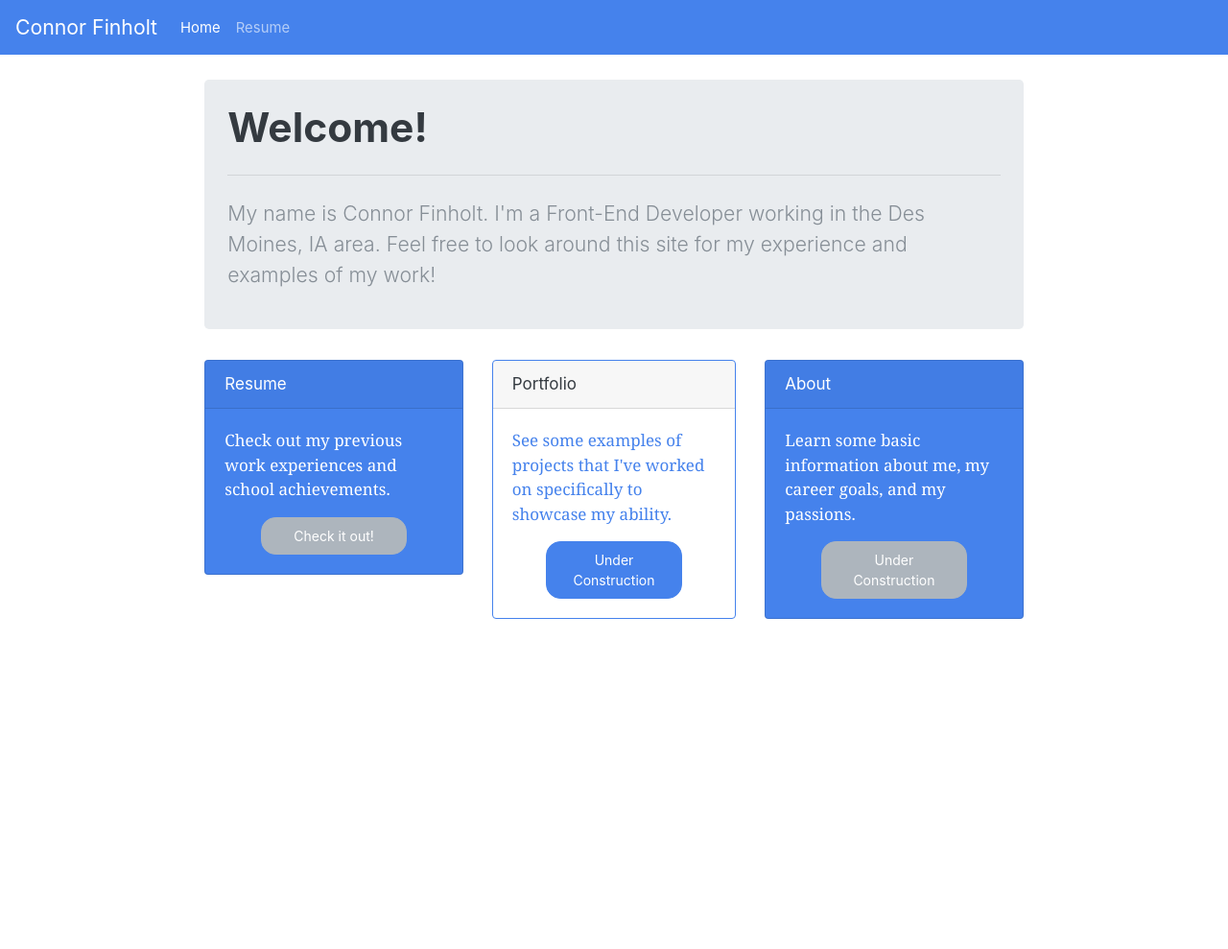
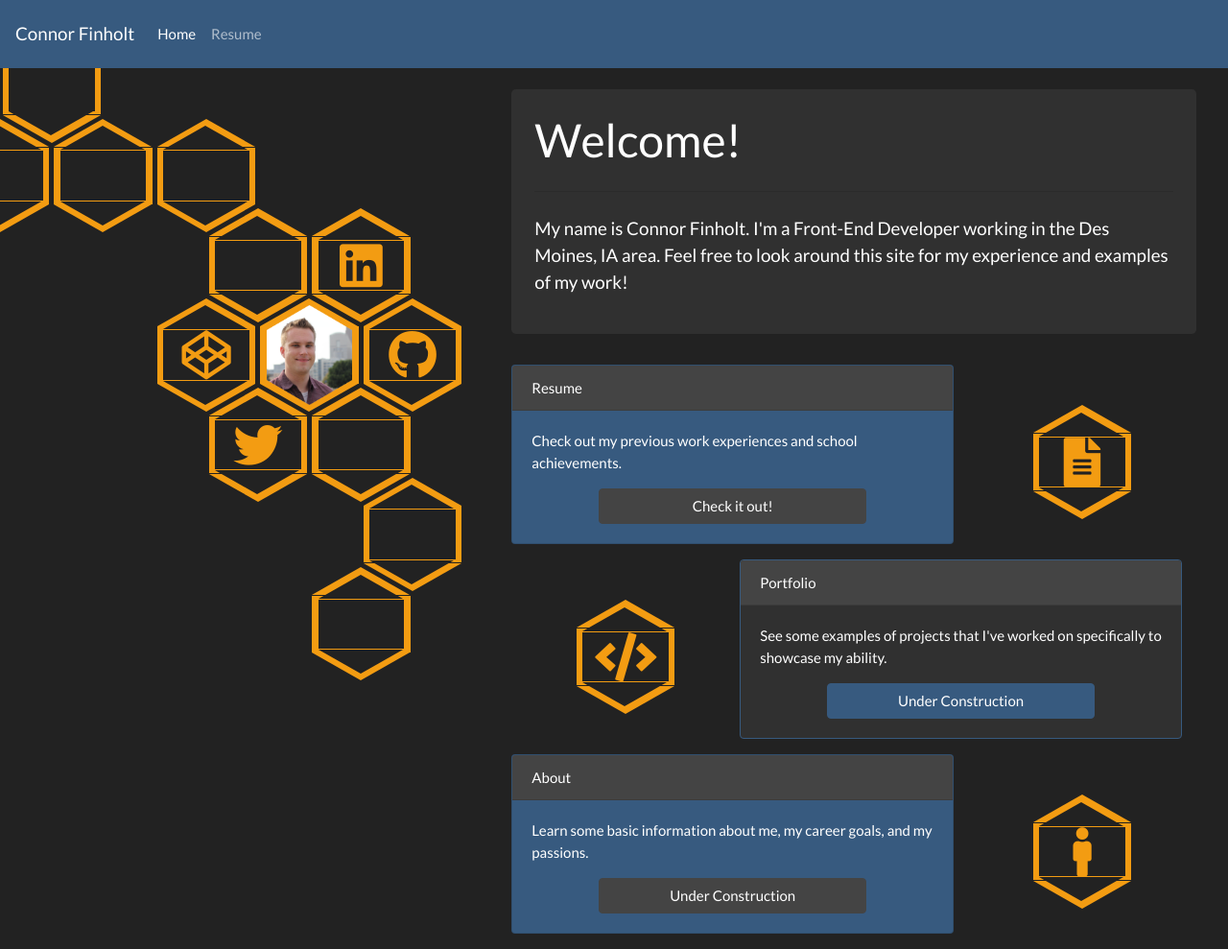
Before and after one commit to Finholt/Finholt.github.io, a plain HTML site: page index.html in a window 1280 px wide. Shown: the whole page at 96% size. Before the commit the page ends 800 px from the top, so only its background shows below. Drawn offline with nearby package versions, Linux system fonts and the light colour scheme.

Commit message:
Re-doing home page to use new hex design

```diff
--- /dev/null
+++ b/css/main.css
@@ -0,0 +1,232 @@
+/* body {
+    background-color: #454749;
+    margin: 0 0 0 0;
+    height: 100vh;
+    width: 100vw;
+    overflow: hidden;
+
+} */
+
+.hexagon {
+    width: 8vw;
+	height: 4.62vw;
+	background: #F39C12;
+    position: absolute;
+    z-index: 100;
+}
+.hexagon:before,
+.hexagon:after {
+    content: "";
+    position: absolute;
+    left: 0;
+	width: 0;
+	height: 0;
+	border-left: 4vw solid transparent;
+    border-right: 4vw solid transparent;
+    z-index: 100;
+}
+.hexagon:before {
+	top: -2.31vw;
+	border-bottom: 2.31vw solid #F39C12;
+}
+.hexagon:after {
+	bottom: -2.31vw;
+	border-top: 2.31vw solid #F39C12;
+}
+
+.hexagonInner {
+    position: absolute;
+    top: 50%;
+    left: 50%;
+    margin-left: -3.5vw;
+    margin-top: -2.02vw;
+    width: 7vw;
+    height: 4.04vw;
+    background: #222;
+    z-index: 200;
+}
+.hexagonInner:before,
+.hexagonInner:after {
+    content: "";
+    position: absolute;
+    left: 0;
+	width: 0;
+	height: 0;
+	border-left: 3.5vw solid transparent;
+    border-right: 3.5vw solid transparent;
+    z-index: 200;
+}
+.hexagonInner:before {
+    top: -2.02vw;
+	border-bottom: 2.02vw solid #222;
+}
+.hexagonInner:after {
+    bottom: -2.02vw;
+	border-top: 2.02vw solid #222;
+}
+
+.centerHex {
+    position: absolute;
+    width: 4vw;
+    height: 4vw;
+    top: 50%;
+    left: 50%;
+    margin-top: -2vw;
+    margin-left: -2vw;
+    font-size: 4vw;
+    text-align: center;
+    justify-content: center;
+    color: #F39C12;
+}
+
+.activeHex_m {
+    z-index: 150;
+    animation: popHex .75s 0s linear 1 forwards;
+}
+.activeHex_ur {
+    z-index: 150;
+    animation: slideHex_ur .75s 0s linear 1 forwards;
+}
+.activeHex_l {
+    z-index: 150;
+    animation: slideHex_l .75s 0s linear 1 forwards;
+}
+.activeHex_r {
+    z-index: 150;
+    animation: slideHex_r .75s 0s linear 1 forwards;
+}
+.activeHex_ll {
+    z-index: 150;
+    animation: slideHex_ll .75s 0s linear 1 forwards;
+}
+
+@keyframes popHex {
+    0% {
+        transform:scale(1,1);
+    }
+    20% {
+        transform:scale(1.5,1.5);
+    }
+    40% {
+        transform:scale(1.5,1.5);
+    }
+    60% {
+        transform:scale(1,1);
+    }
+    70% {
+        transform:scale(1.2,1.2);
+    }
+    80% {
+        transform:scale(1,1);
+    }
+    90% {
+        transform:scale(1.1,1.1);
+    }
+    100% {
+        transform:scale(1,1);
+    }
+}
+@keyframes slideHex_ur {
+    0% {
+        transform:translate(0,0);
+    }
+    20% {
+        transform:translate(0.86vw,-1.5vw);
+    }
+    40% {
+        transform:translate(0.86vw,-1.5vw);
+    }
+    60% {
+        transform:translate(0,0);
+    }
+    70% {
+        transform:translate(0.69vw,-1.2vw);
+    }
+    80% {
+        transform:translate(0,0);
+    }
+    90% {
+        transform:translate(0.63vw,-1.1vw);
+    }
+    100% {
+        transform:translate(0,0);
+    }
+}
+@keyframes slideHex_l {
+    0% {
+        transform:translate(0,0);
+    }
+    20% {
+        transform:translate(-1.5vw,0);
+    }
+    40% {
+        transform:translate(-1.5vw,0);
+    }
+    60% {
+        transform:translate(0,0);
+    }
+    70% {
+        transform:translate(-1.2vw,0);
+    }
+    80% {
+        transform:translate(0,0);
+    }
+    90% {
+        transform:translate(-1.1vw,0);
+    }
+    100% {
+        transform:translate(0,0);
+    }
+}
+@keyframes slideHex_r {
+    0% {
+        transform:translate(0,0);
+    }
+    20% {
+        transform:translate(1.5vw,0);
+    }
+    40% {
+        transform:translate(1.5vw,0);
+    }
+    60% {
+        transform:translate(0,0);
+    }
+    70% {
+        transform:translate(1.2vw,0);
+    }
+    80% {
+        transform:translate(0,0);
+    }
+    90% {
+        transform:translate(1.1vw,0);
+    }
+    100% {
+        transform:translate(0,0);
+    }
+}
+@keyframes slideHex_ll {
+    0% {
+        transform:translate(0,0);
+    }
+    20% {
+        transform:translate(-0.86vw,1.5vw);
+    }
+    40% {
+        transform:translate(-0.86vw,1.5vw);
+    }
+    60% {
+        transform:translate(0,0);
+    }
+    70% {
+        transform:translate(-0.69vw,1.2vw);
+    }
+    80% {
+        transform:translate(0,0);
+    }
+    90% {
+        transform:translate(-0.63vw,1.1vw);
+    }
+    100% {
+        transform:translate(0,0);
+    }
+}
--- a/index.html
+++ b/index.html
@@ -6,14 +6,16 @@
     <meta name="viewport" content="width=device-width, initial-scale=1.0">
     <meta http-equiv="X-UA-Compatible" content="ie=edge">
     <title>Connor Finholt</title>
-    <link rel="stylesheet" href="https://bootswatch.com/4/litera/bootstrap.min.css">
+    <link rel="stylesheet" href="https://bootswatch.com/4/darkly/bootstrap.min.css">
     <link rel="stylesheet" href="css/animate.css">
+    <link rel="stylesheet" href="https://use.fontawesome.com/releases/v5.3.1/css/all.css" integrity="sha384-mzrmE5qonljUremFsqc01SB46JvROS7bZs3IO2EmfFsd15uHvIt+Y8vEf7N7fWAU" crossorigin="anonymous">
+    <link rel="stylesheet" href="css/main.css">
     <script src="https://ajax.googleapis.com/ajax/libs/jquery/3.3.1/jquery.min.js"></script>
     <script src="js/main.js"></script>
 </head>
 
-<body style="overflow: hidden">
-    <nav class="navbar navbar-expand-lg navbar-dark bg-primary">
+<body>
+    <nav class="navbar navbar-expand-lg navbar-dark bg-primary" style="z-index: 1000;">
         <a class="navbar-brand" href="#">Connor Finholt</a>
         <button class="navbar-toggler" type="button" data-toggle="collapse" data-target="#navbarColor01" aria-controls="navbarColor01"
             aria-expanded="false" aria-label="Toggle navigation" style="">
@@ -41,7 +43,66 @@
     </nav>
     <br>
 
-    <div class="col-lg-8 offset-lg-2 col-md-10 offset-md-1 col-sm-12">
+    <div id="hexGrid" class="d-none d-lg-block">
+        <div id="hex12" class="hexagon" style="top: 4.7vw; left:0.2vw;">
+            <div class="hexagonInner"></div>
+        </div>
+        <div id="hex21" class="hexagon" style="top: 12vw; left:-4vw;">
+            <div class="hexagonInner"></div>
+        </div>
+        <div id="hex23" class="hexagon" style="top: 12vw; left:4.4vw;">
+            <div class="hexagonInner"></div>
+        </div>
+        <div id="hex25" class="hexagon" style="top: 12vw; left:12.8vw;">
+            <div class="hexagonInner"></div>
+        </div>
+        <div id="hex36" class="hexagon" style="top: 19.3vw; left:17vw;">
+            <div class="hexagonInner"></div>
+        </div>
+        <div id="hex38" class="hexagon" style="top: 19.3vw; left:25.4vw;">
+            <div class="hexagonInner">
+                <a href="https://www.linkedin.com/in/connorfinholt/" target="_blank"><i class="fab fa-linkedin centerHex" onmouseover="hexHover('hex38', 'ur')"></i></a>
+            </div>
+        </div>
+        <div id="hex45" class="hexagon" style="top: 26.6vw; left:12.8vw;">
+            <div class="hexagonInner">
+                <a href="https://codepen.io/Finholt/" target="_blank"><i class="fab fa-codepen centerHex" onmouseover="hexHover('hex45', 'l')"></i></a>
+            </div>
+        </div>
+        <div id="hex47" class="hexagon" style="top: 26.6vw; left:21.2vw;">
+            <img src="resources/hexProfile.png" alt="Connor Finholt's Headshot" onmouseover="hexHover('hex47', 'm')"
+                style="position: absolute;
+                top: 50%;
+                left: 50%;
+                width: 7vw;
+                height: 8.08vw;
+                z-index: 200;
+                margin-left: -3.5vw;
+                margin-top: -4.04vw;">
+        </div>
+        <div id="hex49" class="hexagon" style="top: 26.6vw; left:29.6vw;">
+            <div class="hexagonInner">
+                <a href="https://github.com/Finholt/Finholt.github.io" target="_blank"><i class="fab fa-github centerHex" onmouseover="hexHover('hex49', 'r')"></i></a>
+            </div>
+        </div>
+        <div id="hex56" class="hexagon" style="top: 33.9vw; left:17vw;">
+            <div class="hexagonInner">
+                <a href="https://twitter.com/Sea_Fin" target="_blank"><i class="fab fa-twitter centerHex" onmouseover="hexHover('hex56', 'll')"></i></a>
+            </div>
+        </div>
+        <div id="hex58" class="hexagon" style="top: 33.9vw; left:25.4vw;">
+            <div class="hexagonInner"></div>
+        </div>
+        <div id="hex69" class="hexagon" style="top: 41.2vw; left:29.6vw;">
+            <div class="hexagonInner"></div>
+        </div>
+        <div id="hex78" class="hexagon" style="top: 48.5vw; left:25.4vw;">
+            <div class="hexagonInner"></div>
+        </div>
+    </div>
+
+
+    <div class="col-lg-7 offset-lg-5 pr-5 col-md-10 offset-md-1 col-sm-12">
         <div class="row">
             <div class="jumbotron col-sm-12 p-4">
                 <h1>Welcome!</h1>
@@ -52,8 +113,8 @@
         </div>
 
         <div class="row">
-            <div class="col-md-4 col-sm-12 pl-0 animated fadeInUp" id="resumeCard">
-                <div class="card text-white bg-primary mb-3" style="max-width: 20rem;">
+            <div class="col-md-8 col-sm-12 pl-0" id="resumeCard">
+                <div class="card text-white bg-primary mb-3" style="min-height: 10vw;">
                     <div class="card-header">Resume</div>
                     <div class="card-body">
                         <p class="card-text">Check out my previous work experiences and school achievements.</p>
@@ -61,17 +122,35 @@
                     </div>
                 </div>
             </div>
-            <div class="col-md-4 col-sm-12" id="portfolioCard">
-                <div class="card border-primary mb-3" style="max-width: 20rem;">
+            <div class="col-md-4 d-none d-md-block">
+                <div id="hexLinkResume" class="hexagon" style="top: 50%; left:50%; margin-left: -4vw; margin-top: -2.31vw;">
+                    <div class="hexagonInner">
+                        <a href="html/resume.html"><i class="fas fa-file-alt centerHex" onmouseover="hexHover('hexLinkResume', 'm')"></i></a>
+                    </div>
+                </div>
+            </div>
+        </div>
+        <div class="row">
+            <div class="col-md-4 d-none d-md-block">
+                <div id="hexLinkPortfolio" class="hexagon" style="top: 50%; left:50%; margin-left: -4vw; margin-top: -2.31vw;">
+                    <div class="hexagonInner">
+                        <i class="fas fa-code centerHex" style="width: 6vw; margin-left: -3vw;" onmouseover="hexHover('hexLinkPortfolio', 'm')"></i>
+                    </div>
+                </div>
+            </div>
+            <div class="col-md-8 col-sm-12 pl-0" id="portfolioCard">
+                <div class="card border-primary mb-3" style="min-height: 10vw;">
                     <div class="card-header">Portfolio</div>
-                    <div class="card-body text-primary">
+                    <div class="card-body">
                         <p class="card-text">See some examples of projects that I've worked on specifically to showcase my ability.</p>
                         <button class="btn btn-primary col-sm-8 offset-sm-2">Under Construction</button>
                     </div>
                 </div>
             </div>
-            <div class="col-md-4 col-sm-12 pr-0" id="aboutCard">
-                <div class="card text-white bg-primary mb-3" style="max-width: 20rem;">
+        </div>
+        <div class="row">
+            <div class="col-md-8 col-sm-12 pl-0" id="aboutCard">
+                <div class="card text-white bg-primary mb-3" style="min-height: 10vw;">
                     <div class="card-header">About</div>
                     <div class="card-body">
                         <p class="card-text">Learn some basic information about me, my career goals, and my passions.</p>
@@ -79,8 +158,36 @@
                     </div>
                 </div>
             </div>
+            <div class="col-md-4 d-none d-md-block">
+                    <div id="hexLinkAbout" class="hexagon" style="top: 50%; left:50%; margin-left: -4vw; margin-top: -2.31vw;">
+                        <div class="hexagonInner">
+                            <i class="fas fa-male centerHex" onmouseover="hexHover('hexLinkAbout', 'm')"></i>
+                        </div>
+                    </div>
+                </div>
         </div>
     </div>
+
+    <!-- Modal -->
+    <div class="modal fade" id="exampleModal" tabindex="-1" role="dialog" aria-labelledby="exampleModalLabel" aria-hidden="true">
+        <div class="modal-dialog" role="document">
+          <div class="modal-content">
+            <div class="modal-header">
+              <h5 class="modal-title" id="exampleModalLabel">Modal title</h5>
+              <button type="button" class="close" data-dismiss="modal" aria-label="Close">
+                <span aria-hidden="true">&times;</span>
+              </button>
+            </div>
+            <div class="modal-body">
+              ...
+            </div>
+            <div class="modal-footer">
+              <button type="button" class="btn btn-secondary" data-dismiss="modal">Close</button>
+              <button type="button" class="btn btn-primary">Save changes</button>
+            </div>
+          </div>
+        </div>
+      </div>
 </body>
 
 </html>
--- a/js/main.js
+++ b/js/main.js
@@ -1,18 +1,29 @@
 $(function () {
     $("#portfolioNav").hide();
     $("#aboutNav").hide();
-    $("#portfolioCard").hide();
-    $("#aboutCard").hide();
 
-    setTimeout(function(){
-        $("#portfolioCard").show();
-        $('#portfolioCard').addClass('animated fadeInUp');
-    }, 100);
-    setTimeout(function(){
-        $("#aboutCard").show();
-        $('#aboutCard').addClass('animated fadeInUp');
-    }, 200);
-    setTimeout(function(){
-        $("body").css("overflow", "auto");
-    }, 700);
+    // setTimeout(function(){
+    //     $("#portfolioCard").show();
+    //     $('#portfolioCard').addClass('animated fadeInUp');
+    // }, 100);
+    // setTimeout(function(){
+    //     $("#aboutCard").show();
+    //     $('#aboutCard').addClass('animated fadeInUp');
+    // }, 200);
+    // setTimeout(function(){
+    //     $("body").css("overflow", "auto");
+    // }, 700);
  });
+
+ function hexHover(hexId, hexPosition) {
+    var hex = document.getElementById(hexId);
+
+    if(!hex.classList.contains("activeHex_" + hexPosition)) {
+        setTimeout(function() {
+            hex.classList.add("activeHex_" + hexPosition);
+        }, 100);
+        setTimeout(function() {
+            hex.classList.remove("activeHex_" + hexPosition);
+        }, 1000);
+    }
+}
```
Also changed, not shown: html/resume.html (+3 -3 lines), resources/hexProfile.png (added).
